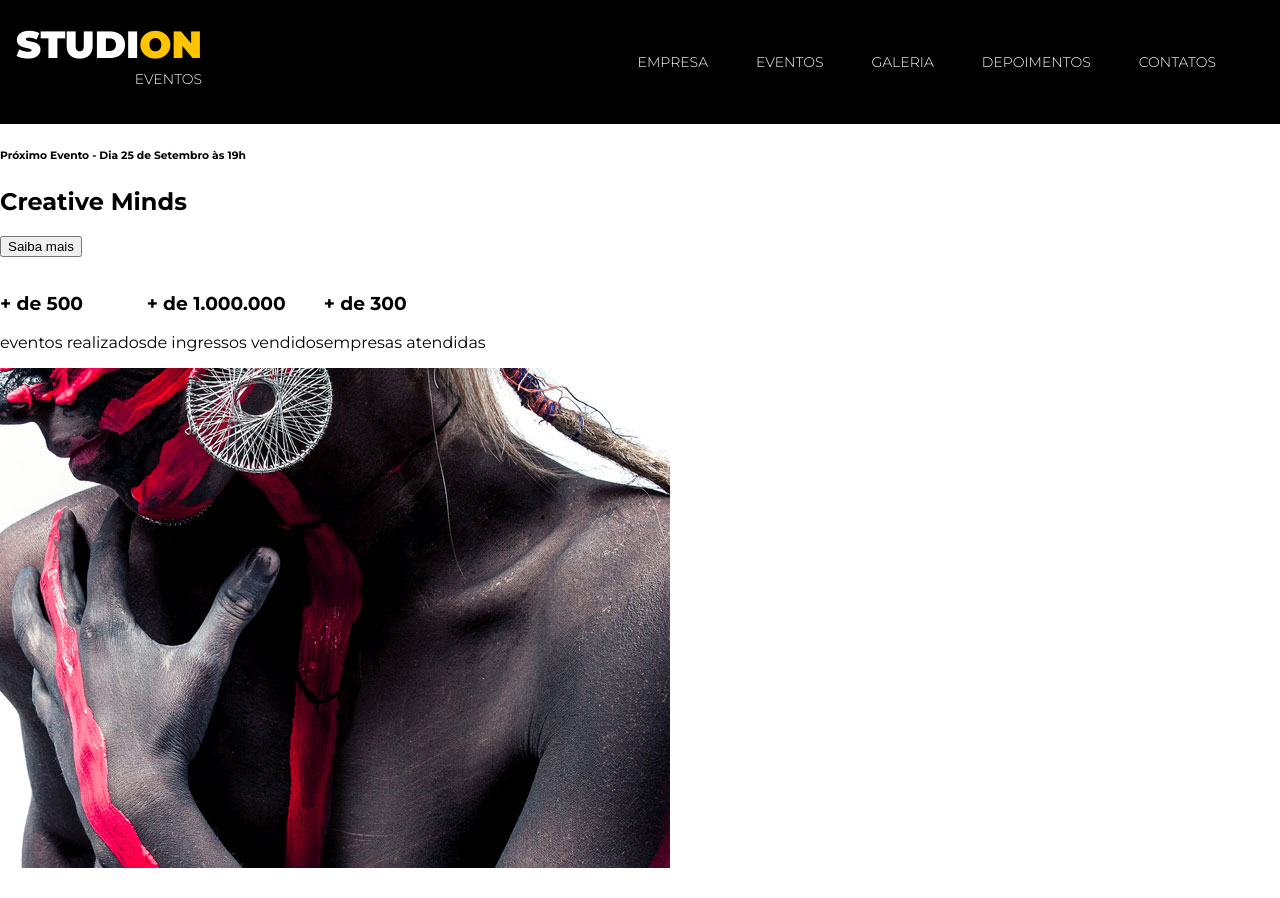
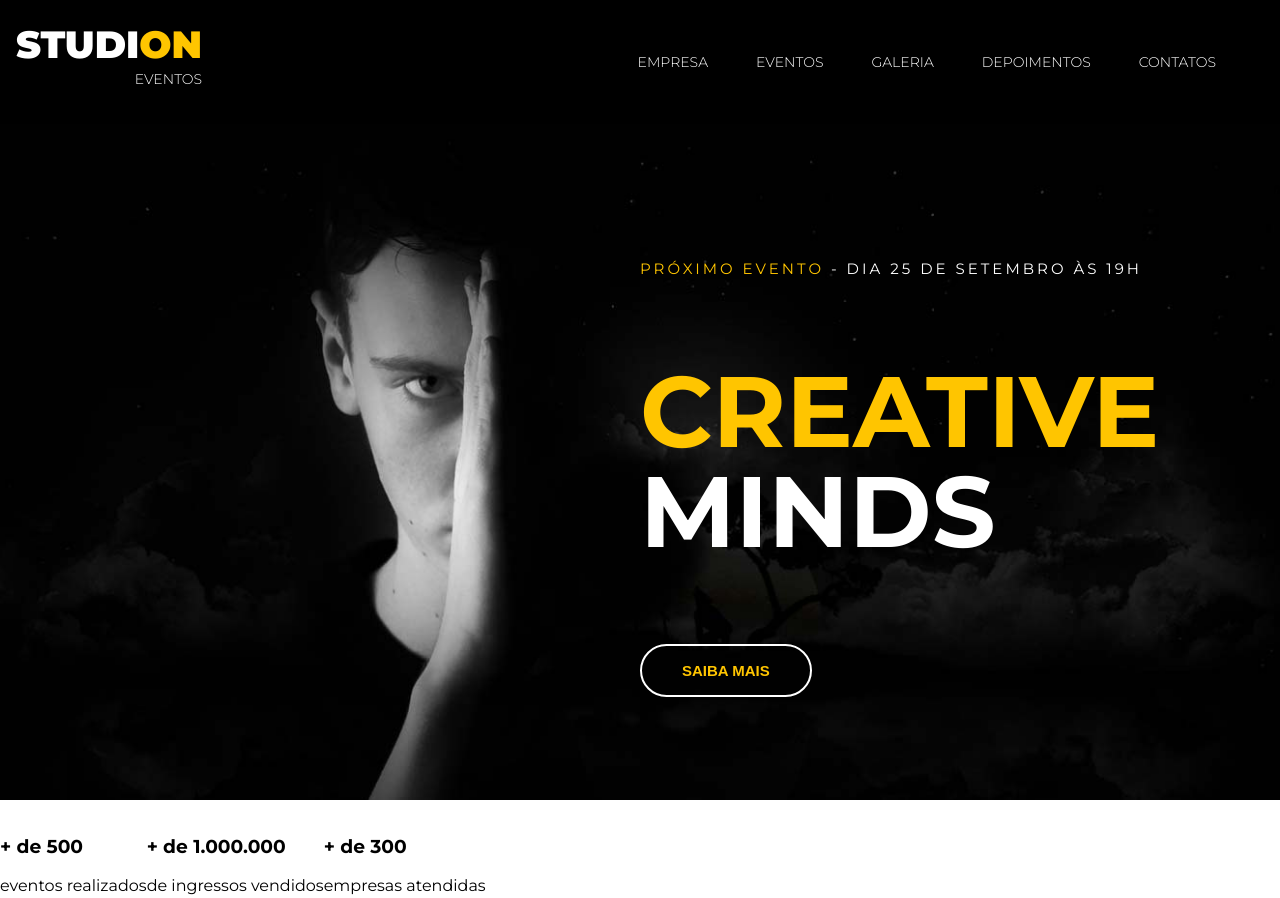
Before and after one commit to JessicaGPW/StudiON, a website: page SRC/index.html in a window 1280 px wide. Shown: the top 898 px of the page. Drawn offline with Linux system fonts and the light colour scheme.

Commit message:
feat(header): implemented header slyles

```diff
--- a/SRC/index.html
+++ b/SRC/index.html
@@ -41,11 +41,18 @@
     <header>
       <div id="slider">
         <div class="slide">
-          <h6><span>Próximo Evento</span> - Dia 25 de Setembro às 19h</h6>
+          <img
+            class="slide__background-image"
+            src="./images/banner.jpg"
+            alt="Studion Banner"
+          />
+          <div class="slide__copy">
+            <h6><span class="copy--primary">Próximo Evento</span> - Dia 25 de Setembro às 19h</h6>
 
-          <h2><span>Creative</span> Minds</h2>
+            <h2><span class="copy--primary">Creative</span> Minds</h2>
 
-          <button>Saiba mais</button>
+            <button class="btn btn--slide">Saiba mais</button>
+          </div>
         </div>
       </div>
     </header>
--- a/SRC/style.css
+++ b/SRC/style.css
@@ -5,15 +5,16 @@
 }
 
 :root {
-  --color-primary: #ffc500;
   font-family: "Montserrat", sans-serif;
   font-size: 16px;
+  --color-primary: #ffc500;
+  --default-padding: 1rem;
 }
 
 body {
   margin: 0;
   padding-top: 7.75rem;
-  }
+}
 
 ul {
   display: flex;
@@ -23,6 +24,7 @@ ul {
 
 .navbar {
   position: fixed;
+  z-index: 1;
   display: grid;
   grid-template-columns: 1fr 9fr;
   align-items: center;
@@ -42,13 +44,13 @@ ul {
 }
 
 .navbar__links li {
-  font-size: .875rem;
+  font-size: 0.875rem;
   margin-right: 3rem;
   text-transform: uppercase;
 }
 
 .navbar__links a {
-    font-weight: 300;
+  font-weight: 300;
   color: #fff;
   text-decoration: none;
 }
@@ -66,10 +68,71 @@ ul {
 }
 
 .logo-studion__subtitle {
-    font-size: .875rem;
-    font-weight: 300;
-   }
+  font-size: 0.875rem;
+  font-weight: 300;
+}
 
 .copy--primary {
-    color: var(--color-primary);
+  color: var(--color-primary);
 }
+
+#slider {
+  background-color: #000;
+  color: #fff;
+}
+
+.slide {
+  position: relative;
+  height: calc(100vh - 7.75rem);
+}
+
+.slide__background-image {
+  width: 100%;
+  height: 100%;
+  object-fit: cover;
+  object-position: center;
+}
+
+.slide__copy {
+  position: absolute;
+  top: 6.25rem;
+  left: 50vw;
+}
+
+.btn {
+  cursor: pointer;
+  padding: 1rem 2.5rem;
+  border: 0.125rem solid #fff;
+  border-radius: 5rem;
+  color: var(--color-primary);
+  background: unset;
+  font-size: 0.9375rem;
+  font-weight: 700;
+  text-transform: uppercase;
+  transition: 0.5s all ease;
+}
+
+.btn:hover,
+.btn:active,
+.btn:focus {
+  border-color: var(--color-primary);
+  background-color: var(--color-primary);
+  color: #fff;
+}
+
+.slide__copy h6 {
+  font-size: 0.9375rem;
+  font-weight: 400;
+  text-transform: uppercase;
+  letter-spacing: 0.1875rem;
+}
+
+.slide__copy h2 {
+  font-size: 6.25rem;
+  text-transform: uppercase;
+  line-height: 6.25rem;
+}
+
+.slide__copy h2 span {
+  display: block;
+}
```
